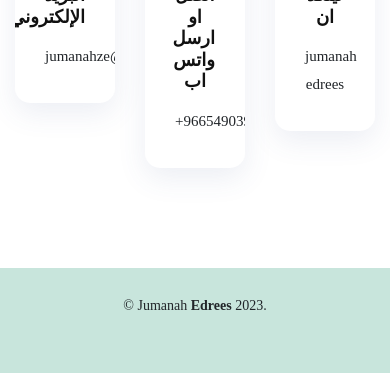
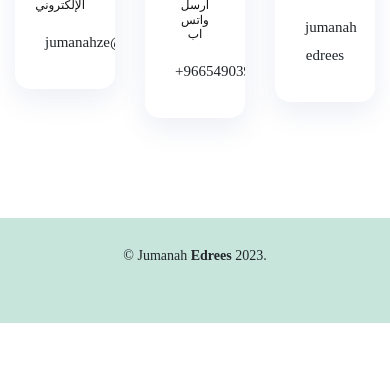
Before and after one commit to jumanah-ze/JumanahEdrees, a plain HTML site: page index.html in a window 390 px wide. Shown: the part 3602-3975 px from the top of the page. After the commit the page ends 3925 px from the top, so only its background shows below. Drawn offline with Linux system fonts and the light colour scheme; a web font is replaced by a local one.

Commit message:
Update style.css

```diff
--- a/assets/css/style.css
+++ b/assets/css/style.css
@@ -473,7 +473,12 @@ section {
   line-height: 28px;
   margin-bottom: 0;
 }
-
+@media (max-width: 767px) {
+  .services .title {
+    font-weight: 200;
+    font-size: 12px;
+  }
+}
 /*--------------------------------------------------------------
 # Experience
 ---------------------------------------------------------------*/
```
